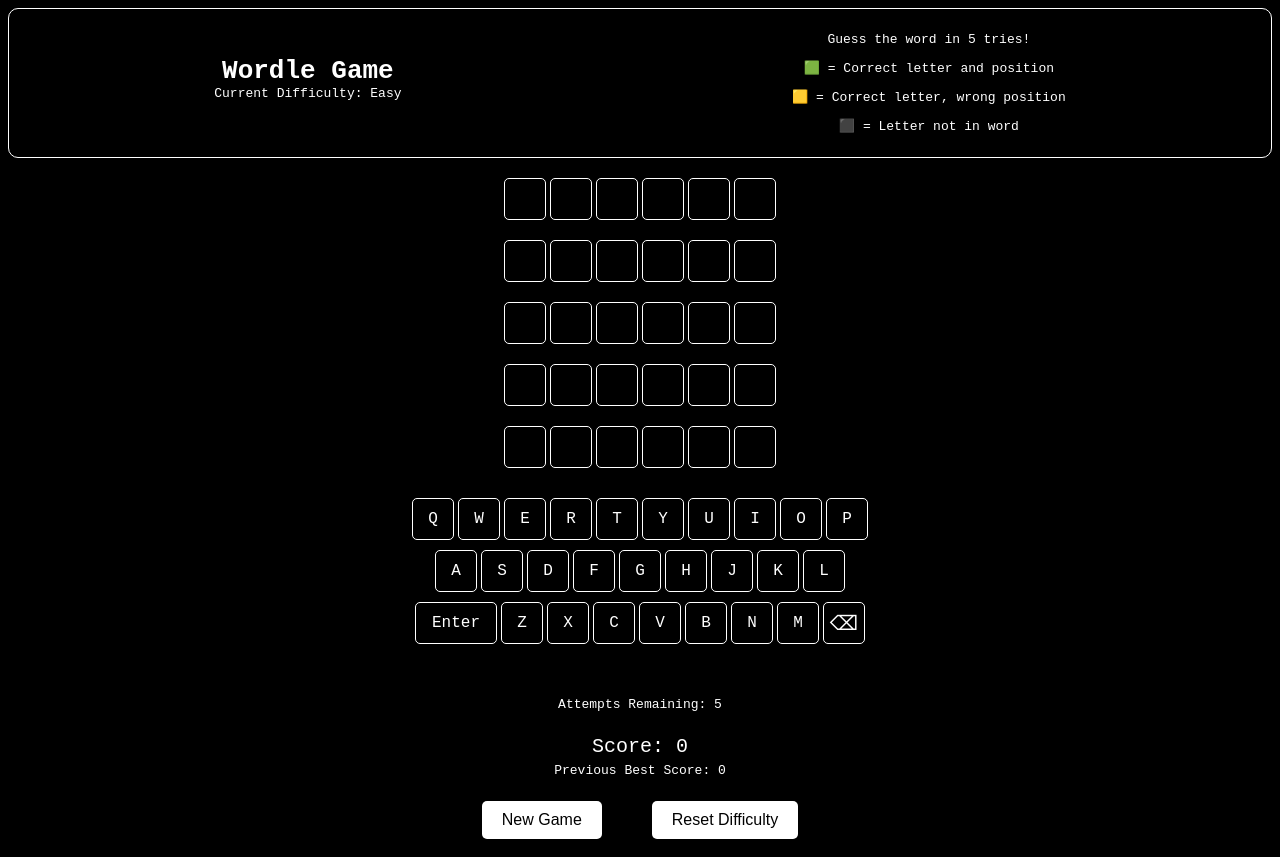
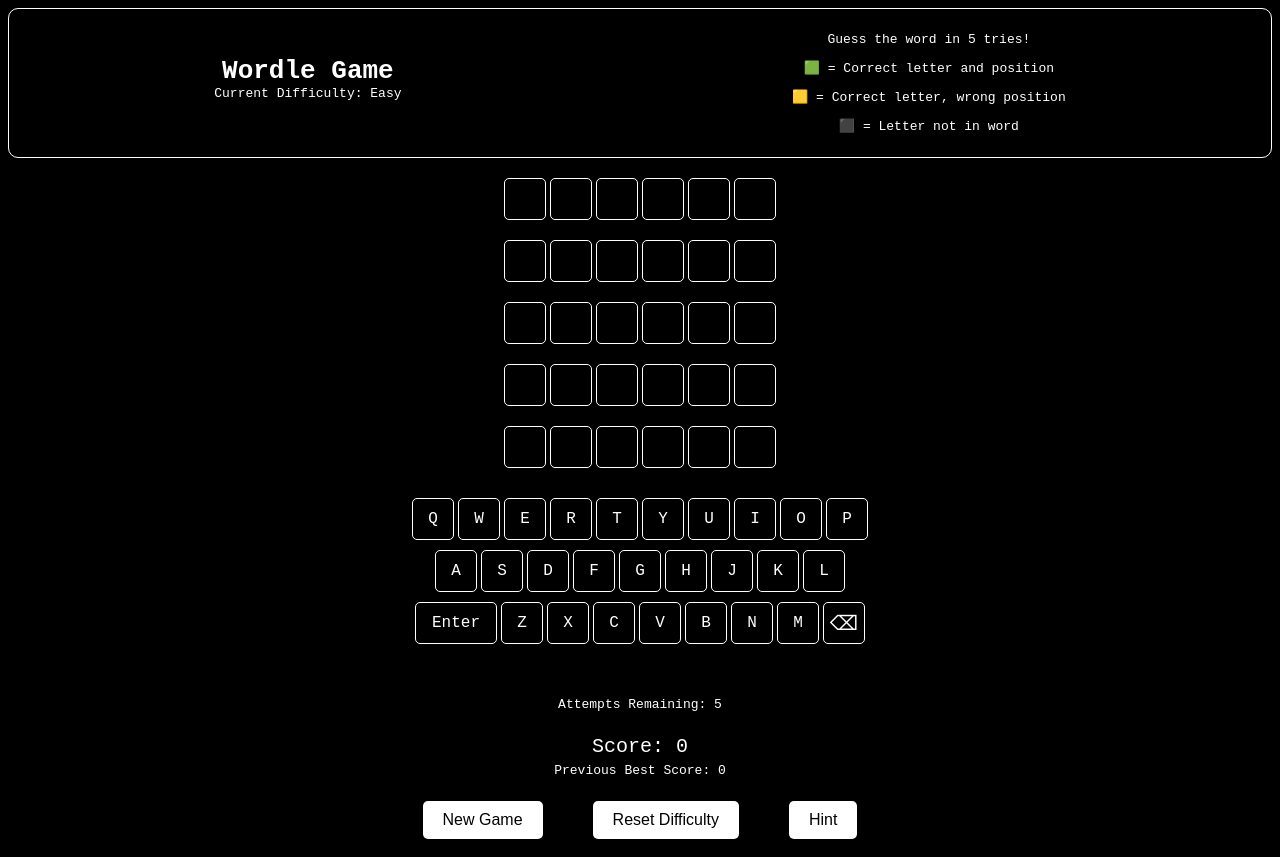
Before and after one commit to Dawood-0007/Mini-Wordle, a React (Vite) app: page /game in a window 1280 px wide. Both pictures are taken after a click on the element "Easy". Built offline with nearby package versions, Linux system fonts and the light colour scheme.

Commit message:
Hint Addition

```diff
--- a/src/components/MainGame.jsx
+++ b/src/components/MainGame.jsx
@@ -49,6 +49,7 @@ const MainGame = () => {
   const [previousScore, setPreviousScore] = useState(0);
   const [difficultyHidden, setDifficultyHidden] = useState(true);
   const [difficulty, setDifficulty] = useState('');
+  const [showHint, setShowHint] = useState(true);
 
   useEffect(() => {
     async function startingGame() {
@@ -187,6 +188,7 @@ const MainGame = () => {
     setDisableAll(false);
     setGreenKey([]);
     setYellowKey([]);
+    setShowHint(true);
 
     const wordList = difficulty === "Easy" ? easywordList : difficulty === "Medium" ? mediumwordList : hardwordList;
     const result = wordList[Math.floor(Math.random() * wordList.length)];
@@ -231,7 +233,7 @@ const MainGame = () => {
   }
 
   const resetDifficulty = () => {
-    let num = 2;
+    let num = 1;
     while (currentRow - num >= 0) {
       for (let i = 0; i < totalLetters; i++) {
         const box = document.querySelector(`.row-${currentRow - num} .box-${i}`);
@@ -257,7 +259,23 @@ const MainGame = () => {
     setTotalLetters(0);
     setDifficulty("")
     setScore(0);
+    setShowHint(true);
     setDifficultyHidden(true);
+  }
+
+  const getHint = () => {
+    const firstLetter = currentWord.slice(0,1).toUpperCase();
+    if (disableAll) {
+      return;
+    }
+    if (typedLetters.length < totalLetters) {
+      setTypedLetters((prevValues) => [firstLetter, ...prevValues])
+    }
+    setGreenKey((prev) => [...prev, firstLetter]);
+    const box = document.querySelector(".row-0 .box-0");
+    box.style.backgroundColor = "#6aaa64";
+    setShowHint(false)
+
   }
 
   return (
@@ -392,6 +410,14 @@ const MainGame = () => {
           <div className='btn-container'>
             <button className='btn-new-game' onClick={newGameClick}>New Game</button>
             <button className='btn-new-game' onClick={resetDifficulty}>Reset Difficulty</button>
+            <button className={`btn-new-game`}
+            style={{
+                  opacity: !showHint ? 0.3 : 1,
+                }}
+            onClick={() => {
+              if (showHint) getHint()
+                else return
+            }}>Hint</button>
           </div>
         </div>
       </div>
```
Also changed, not shown: package.json (+13 -13 lines), 1 other file (tests, documents, lock files or other folders).
